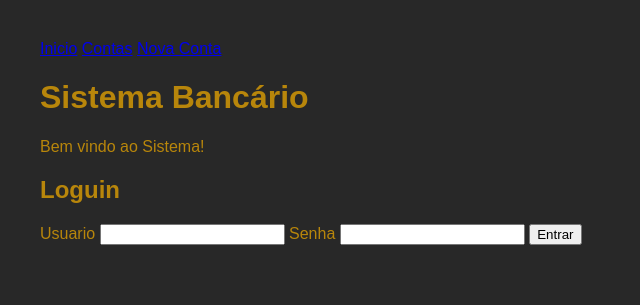
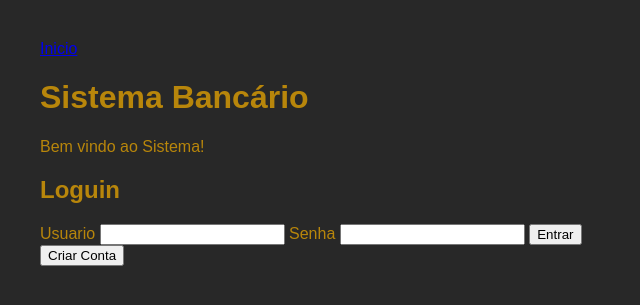
Before and after one commit to sarahquartz/sistema-bancario, a Flask app: page / in a window 1280 px wide. Shown: the top 305 px of the page, without its empty margins (0-640 px from the left). Run offline with Flask 3, Linux system fonts and the light colour scheme.

Commit message:
ajuste no index

```diff
--- a/templates/base.html
+++ b/templates/base.html
@@ -8,8 +8,6 @@
     </head>
     <body>
         <a href="{{url_for('inicio')}}">Inicio</a>
-        <a href="{{url_for('contas')}}">Contas</a>
-        <a href="{{url_for('nova_conta')}}">Nova Conta</a>
         {% block content %}
         {% endblock %}
     </body>
--- a/templates/index.html
+++ b/templates/index.html
@@ -18,6 +18,7 @@
                         <button type="submit">Entrar</button>
 
                 </form>
+                <a href="{{url_for('nova_conta')}}"><button>Criar Conta</button></a>
         </div>
         {% with mensagens = get_flashed_messages() %}
                 {% if mensagens %}
```
